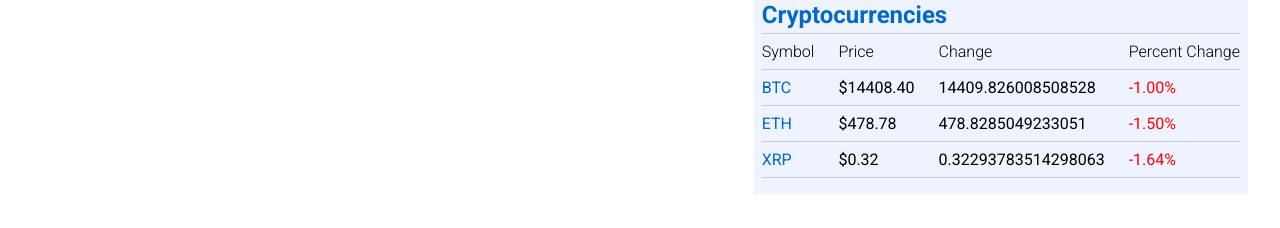
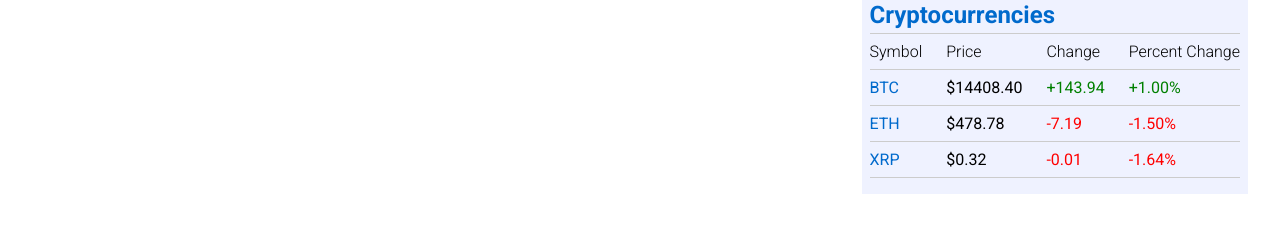
Before and after one commit to nicholas-newman1/stock-site, a React (Create React App) app: page / in a window 1280 px wide. Shown: the part 461-689 px from the top of the page. Built offline with nearby package versions, Linux system fonts and the light colour scheme; no server answers.

Commit message:
worked on pricelist

```diff
--- /dev/null
+++ b/src/components/home/CryptoItem.js
@@ -0,0 +1,35 @@
+import React from 'react';
+import { Link } from 'react-router-dom';
+
+const CryptoItem = ({ data: { symbol, price, percentChange } }) => {
+  const getChange = (price, percentChange) => {
+    if (percentChange < 0) {
+      return (price * ((percentChange - 100) / 100) + price).toFixed(2);
+    } else if (percentChange > 0) {
+      return (price * ((percentChange + 100) / 100) - price).toFixed(2);
+    } else {
+      return 0;
+    }
+  };
+
+  return (
+    <tr>
+      <td>
+        <Link className="symbol-link" to={`/cryptocurrencies/${symbol}`}>
+          {symbol}
+        </Link>
+      </td>
+      <td>${price.toFixed(2)}</td>
+      <td style={percentChange < 0 ? { color: 'red' } : { color: 'green' }}>
+        {percentChange > 0 && '+'}
+        {getChange(price, percentChange)}
+      </td>
+      <td style={percentChange < 0 ? { color: 'red' } : { color: 'green' }}>
+        {percentChange > 0 && '+'}
+        {percentChange.toFixed(2)}%
+      </td>
+    </tr>
+  );
+};
+
+export default CryptoItem;
--- a/src/components/home/CryptoList.js
+++ b/src/components/home/CryptoList.js
@@ -1,5 +1,5 @@
 import React, { useState, useEffect, useContext } from 'react';
-import { Link } from 'react-router-dom';
+import CryptoItem from './CryptoItem';
 import { APIKeyContext } from '../../context/APIKeyContext';
 import { dummyCryptoData } from './dummyData';
 
@@ -7,7 +7,7 @@ const CryptoList = () => {
   const [cryptoData, setCryptoData] = useState([]);
   const { cmcKey } = useContext(APIKeyContext);
 
-  const fetchCryptoQuotes = async (currencies) => {
+  const fetchCryptoQuotes = async currencies => {
     // const res = await fetch(
     //   `https://pro-api.coinmarketcap.com/v1/cryptocurrency/quotes/latest?convert=CAD&symbol=${currencies.join()}&CMC_PRO_API_KEY=${cmcKey}`
     // );
@@ -15,17 +15,8 @@ const CryptoList = () => {
     const data = dummyCryptoData;
     for (let key in data.data) {
       // Convert object into an array
-      setCryptoData((prevData) => [...prevData, data.data[key]]);
+      setCryptoData(prevData => [...prevData, data.data[key]]);
     }
-  };
-
-  const getChange = (price, percentChange) => {
-    return (
-      price -
-      price /
-        (percentChange > 0 ? percentChange + 100 : percentChange - 100) /
-        100
-    );
   };
 
   useEffect(() => {
@@ -51,25 +42,10 @@ const CryptoList = () => {
               CAD: { price, percent_change_24h },
             },
           }) => (
-            <tr key={id}>
-              <td>
-                <Link
-                  className='symbol-link'
-                  to={`/cryptocurrencies/${symbol}`}
-                >
-                  {symbol}
-                </Link>
-              </td>
-              <td>${price.toFixed(2)}</td>
-              <td>{getChange(price, percent_change_24h)}</td>
-              <td
-                style={
-                  percent_change_24h < 0 ? { color: 'red' } : { color: 'green' }
-                }
-              >
-                {percent_change_24h.toFixed(2)}%
-              </td>
-            </tr>
+            <CryptoItem
+              key={id}
+              data={{ symbol, price, percentChange: percent_change_24h }}
+            />
           )
         )}
       </tbody>
--- a/src/components/home/dummyData.js
+++ b/src/components/home/dummyData.js
@@ -73,7 +73,7 @@ export const dummyCryptoData = {
           price: 14408.399419870615,
           volume_24h: 27546149636.640568,
           percent_change_1h: 0.17537161,
-          percent_change_24h: -0.99897782,
+          percent_change_24h: 0.99897782,
           percent_change_7d: 3.00584143,
           market_cap: 266604824486.01593,
           last_updated: '2020-09-29T20:14:00.000Z',
```
